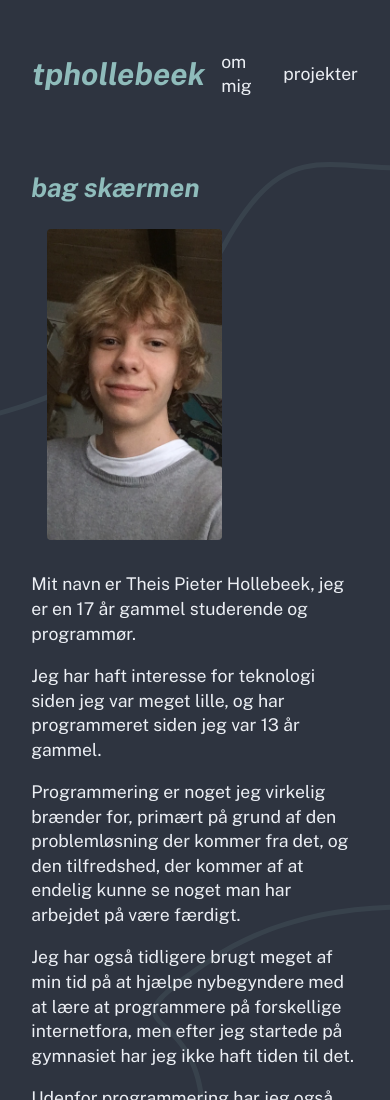
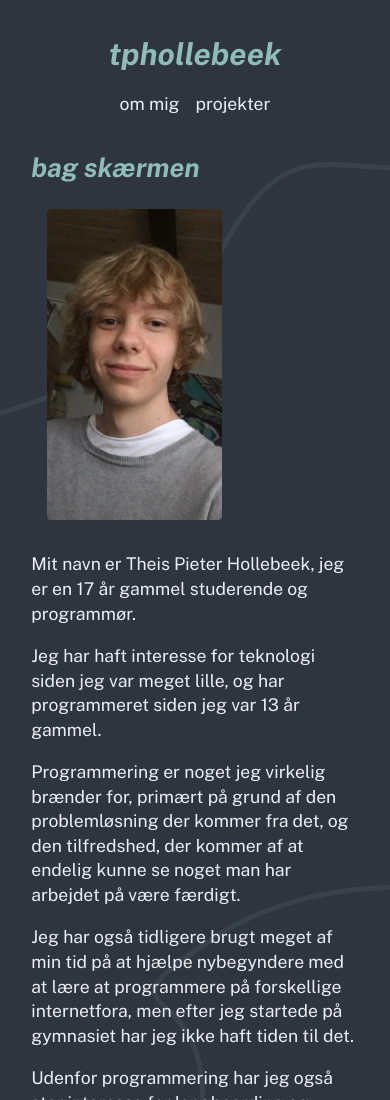
Before and after one commit to camper0008/tphollebeek, an Eleventy site: page src/layout/index.njk in a window 390 px wide. Shown: the top 1100 px of the page. Built offline with nearby package versions, Linux system fonts and the light colour scheme; Eleventy itself is replaced by a stand-in of ours; files that its build step writes are made by us from their sources.

Commit message:
updated forgotten semantic element

```diff
--- a/src/scss/_media.scss
+++ b/src/scss/_media.scss
@@ -1,5 +1,5 @@
 @media screen and (max-width: 450px) {
-    nav {
+    header {
         justify-content: center;
         flex-wrap: wrap;
         padding-bottom: 1rem;
```
